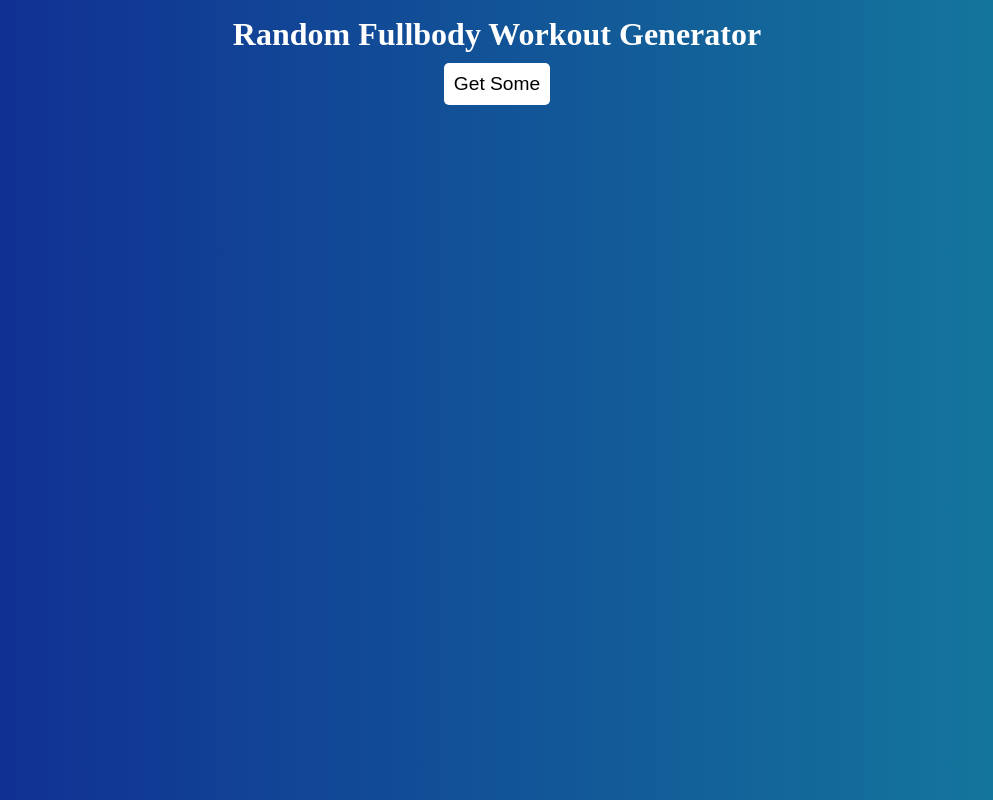
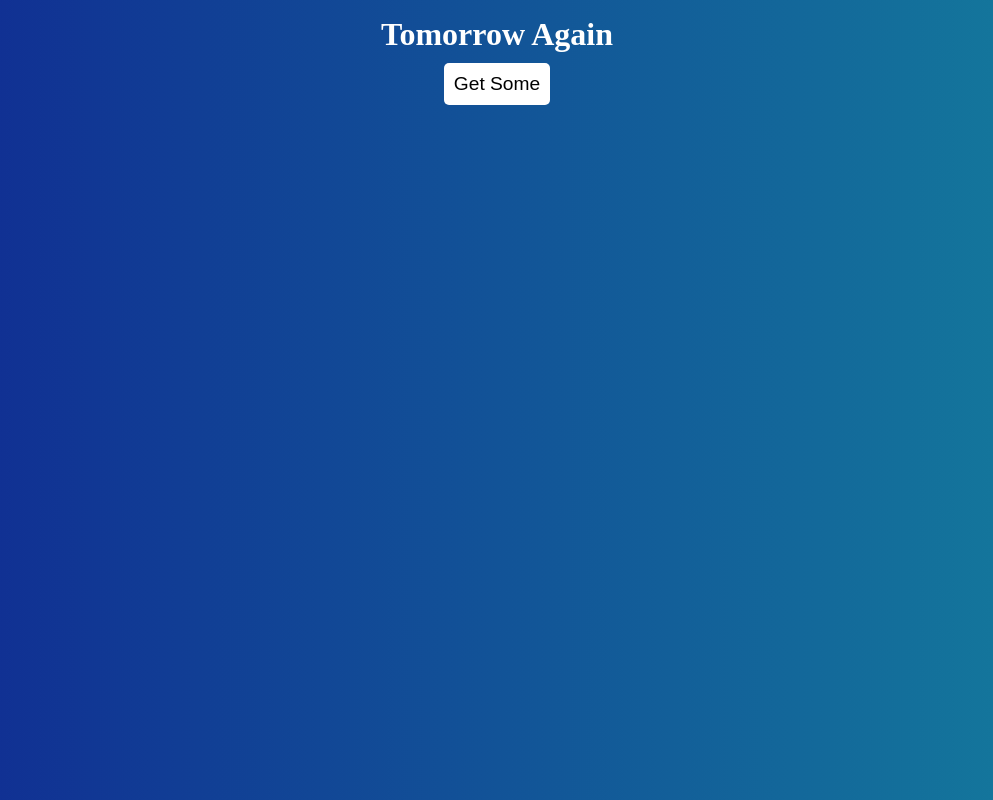
Before and after one commit to mbocon/random-workout-generator, a plain HTML site: page index.html in a window 1280 px wide. Shown: the whole page, without its empty margins (143-1136 px from the left). Drawn offline with Linux system fonts and the light colour scheme.

Commit message:
fix: rename app

```diff
--- a/index.html
+++ b/index.html
@@ -10,7 +10,7 @@
 </head>
 
 <body>
-    <h1>Random Fullbody Workout Generator</h1>
+    <h1>Tomorrow Again</h1>
     <button>Get Some</button>
     <div class="workout"></div>
     <script src="/script.js"></script>
```
